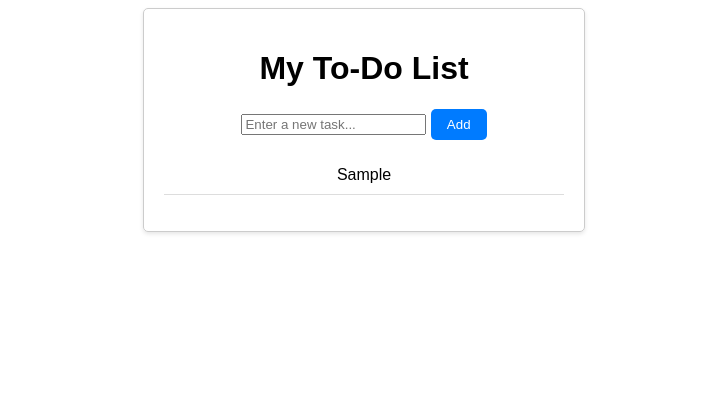
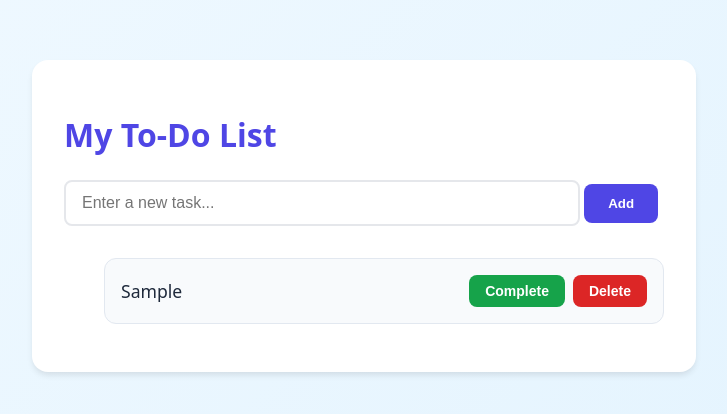
Before and after one commit to zaber-dev/SimpleTodoWebApp, a plain HTML site: page index.html in a window 1280 px wide. Both pictures are taken after typing "Sample" into the empty fields and a click on the button "Add". Shown: the whole page, without its empty margins (276-1003 px from the left). Drawn offline with Linux system fonts and the light colour scheme.

Commit message:
align action buttons and improve UI layout

```diff
--- a/index.html
+++ b/index.html
@@ -3,8 +3,11 @@
 <head>
     <meta charset="UTF-8">
     <meta name="viewport" content="width=device-width, initial-scale=1.0">
+    <title>Enhanced To-Do App</title>
     <link rel="stylesheet" href="style.css">
-    <title>Simple To-Do App</title>
+    <style>
+
+    </style>
 </head>
 <body>
 <div class="container">
--- a/script.js
+++ b/script.js
@@ -8,8 +8,41 @@ function addTask() {
     const taskText = taskInput.value;
     if (taskText.trim() !== "") {
         const li = document.createElement("li");
-        li.textContent = taskText;
+
+        const span = document.createElement("span");
+        span.textContent = taskText;
+        span.classList.add("task-text");
+        li.appendChild(span);
+
+        const actionButtons = document.createElement("div");
+        actionButtons.classList.add("action-buttons");
+
+        const completeButton = document.createElement("button");
+        completeButton.textContent = "Complete";
+        completeButton.classList.add("complete-button");
+        completeButton.addEventListener("click", () => {
+            li.classList.toggle("completed");
+        });
+
+        const deleteButton = document.createElement("button");
+        deleteButton.textContent = "Delete";
+        deleteButton.classList.add("delete-button");
+        deleteButton.addEventListener("click", () => {
+            taskList.removeChild(li);
+        });
+
+        actionButtons.appendChild(completeButton);
+        actionButtons.appendChild(deleteButton);
+
+        li.appendChild(actionButtons);
         taskList.appendChild(li);
+
         taskInput.value = "";
     }
 }
+
+taskInput.addEventListener("keyup", (event) => {
+    if (event.key === "Enter") {
+        addTask();
+    }
+});
--- a/style.css
+++ b/style.css
@@ -1,32 +1,143 @@
+/* Previous styles remain the same until li */
+:root {
+    --primary: #4f46e5;
+    --success: #16a34a;
+    --danger: #dc2626;
+    --shadow: 0 4px 6px -1px rgb(0 0 0 / 0.1);
+}
+
 body {
-    font-family: Arial, sans-serif;
-    text-align: center;
+    font-family: system-ui, -apple-system, sans-serif;
+    background: linear-gradient(135deg, #f0f9ff 0%, #e0f2fe 100%);
+    min-height: 100vh;
+    margin: 0;
+    padding: 20px;
 }
 
 .container {
-    margin: auto;
-    max-width: 400px;
-    padding: 20px;
-    border: 1px solid #ccc;
-    border-radius: 5px;
-    box-shadow: 0 2px 4px rgba(0, 0, 0, 0.1);
+    max-width: 600px;
+    margin: 40px auto;
+    padding: 32px;
+    border-radius: 16px;
+    background: white;
+    box-shadow: var(--shadow);
+}
+
+h1 {
+    color: var(--primary);
+    font-size: 2rem;
+    margin-bottom: 1.5rem;
+    font-weight: 700;
+}
+
+input[type="text"] {
+    width: calc(100% - 120px);
+    padding: 12px 16px;
+    border: 2px solid #e5e7eb;
+    border-radius: 8px;
+    font-size: 1rem;
+    transition: border-color 0.2s;
+}
+
+input[type="text"]:focus {
+    outline: none;
+    border-color: var(--primary);
+    box-shadow: 0 0 0 3px rgba(79, 70, 229, 0.1);
+}
+
+button {
+    padding: 12px 24px;
+    border-radius: 8px;
+    font-weight: 600;
+    transition: all 0.2s;
+}
+
+#addButton {
+    background: var(--primary);
+    color: white;
+    border: none;
+}
+
+#addButton:hover {
+    background: #4338ca;
+    transform: translateY(-1px);
 }
 
 ul {
-    list-style-type: none;
-    padding: 0;
+    margin-top: 2rem;
 }
 
 li {
-    padding: 10px;
-    border-bottom: 1px solid #ddd;
+    display: flex;
+    justify-content: space-between;
+    align-items: center;
+    padding: 16px;
+    border-radius: 12px;
+    background: #f8fafc;
+    margin-bottom: 12px;
+    border: 1px solid #e2e8f0;
+    transition: all 0.3s;
 }
 
-button {
-    background-color: #007BFF;
+li:hover {
+    transform: translateX(4px);
+    box-shadow: var(--shadow);
+}
+
+li.completed {
+    background: #f0fdf4;
+    border-color: #86efac;
+}
+
+.task-text {
+    font-size: 1.1rem;
+    color: #1e293b;
+    margin-right: 16px;
+}
+
+li.completed .task-text {
+    text-decoration: line-through;
+    color: #64748b;
+}
+
+.action-buttons {
+    display: flex;
+    gap: 8px;
+}
+
+.action-buttons button {
+    padding: 8px 16px;
+    font-size: 0.875rem;
+    margin: 0;
+}
+
+.complete-button {
+    background: var(--success);
     color: white;
     border: none;
-    padding: 8px 16px;
-    border-radius: 5px;
-    cursor: pointer;
 }
+
+.complete-button:hover {
+    background: #15803d;
+}
+
+.delete-button {
+    background: var(--danger);
+    color: white;
+    border: none;
+}
+
+.delete-button:hover {
+    background: #b91c1c;
+}
+
+@media (max-width: 480px) {
+    .container {
+        padding: 20px;
+        margin: 20px;
+    }
+
+    input[type="text"] {
+        width: calc(100% - 90px);
+    }
+}
```
Lines whose indentation alone changed are shown as unchanged.
